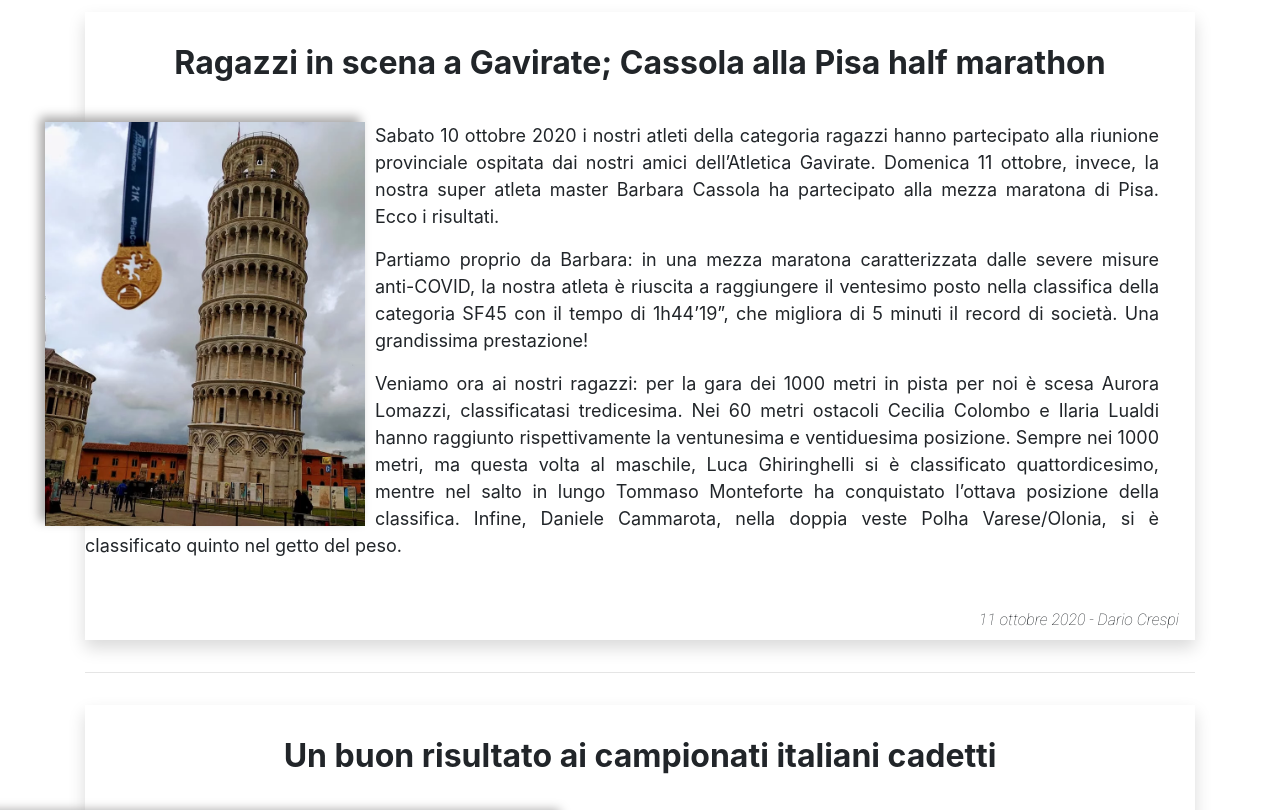
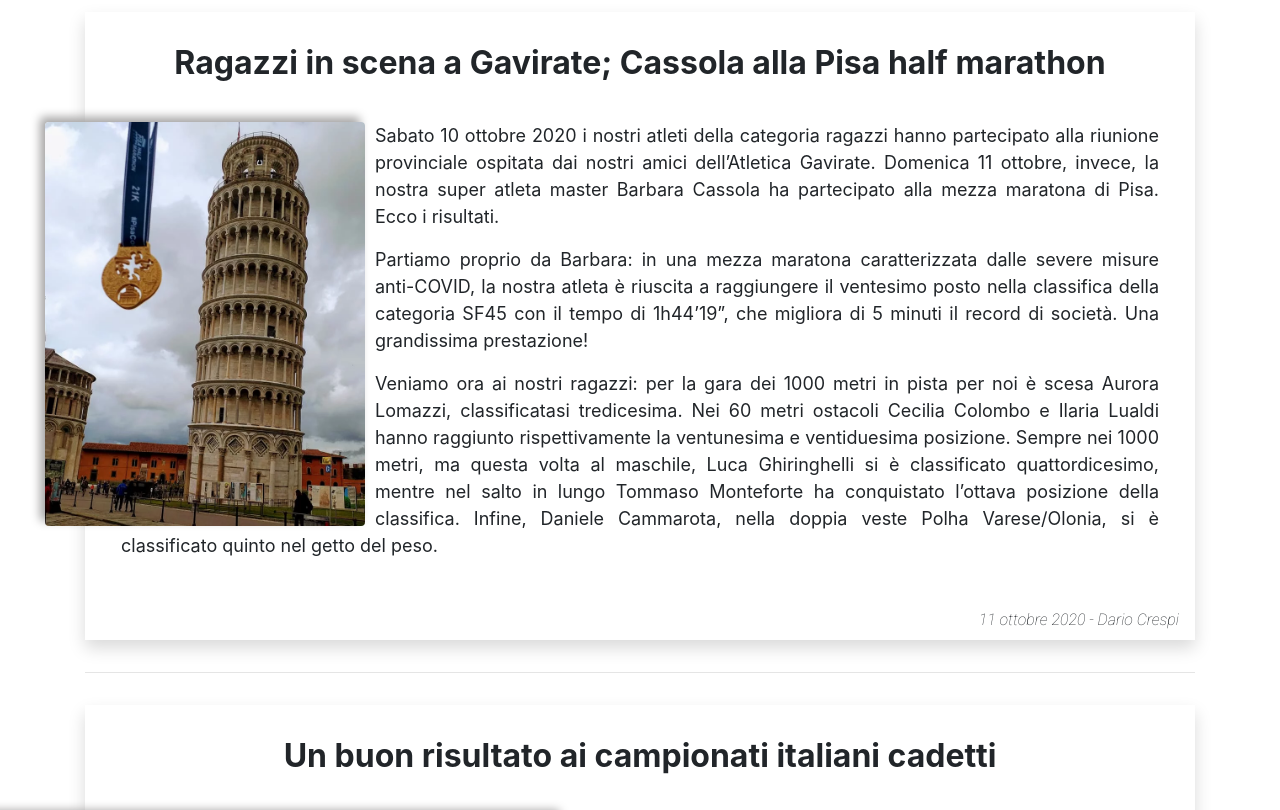
Before and after one commit to Hitrandil/Polisportiva_Olonia_2.0, a plain HTML site: page index.html in a window 1280 px wide. Shown: the part 480-1290 px from the top of the page. Drawn offline with nearby package versions, Linux system fonts and the light colour scheme; files that its build step writes are made by us from their sources.

Commit message:
perfezionamento immagini

```diff
--- a/Css/style.css
+++ b/Css/style.css
@@ -16,6 +16,7 @@
 .img-article {
     float: left;
     margin-right: 10px;
+    border-radius: 4px;
 }
 
 .title-article {
@@ -29,6 +30,7 @@
     text-align: justify;
     font-size: 18px;
     padding-right: 2em;
+    padding-left: 2em;
 }
 
 .autore {
```
Also changed, not shown: index.html (+2 -0 lines).
